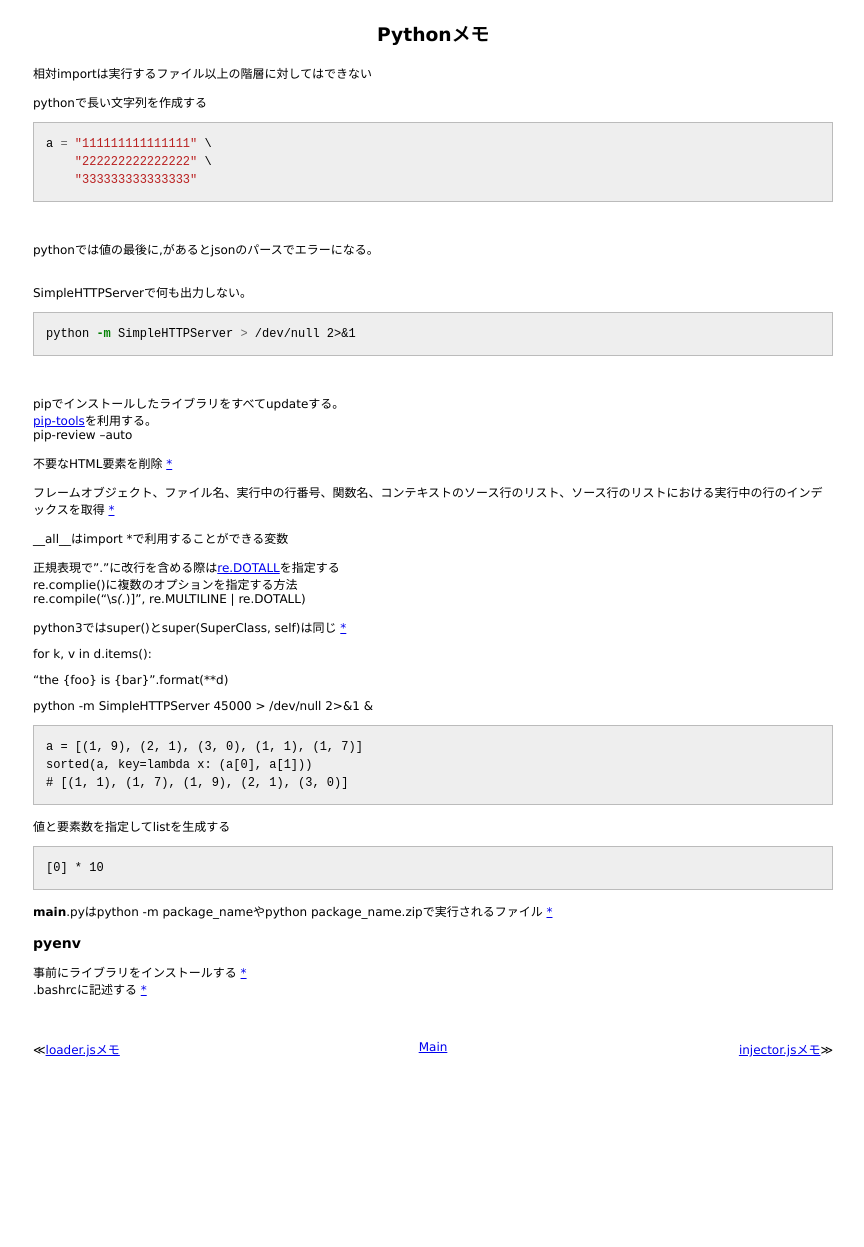
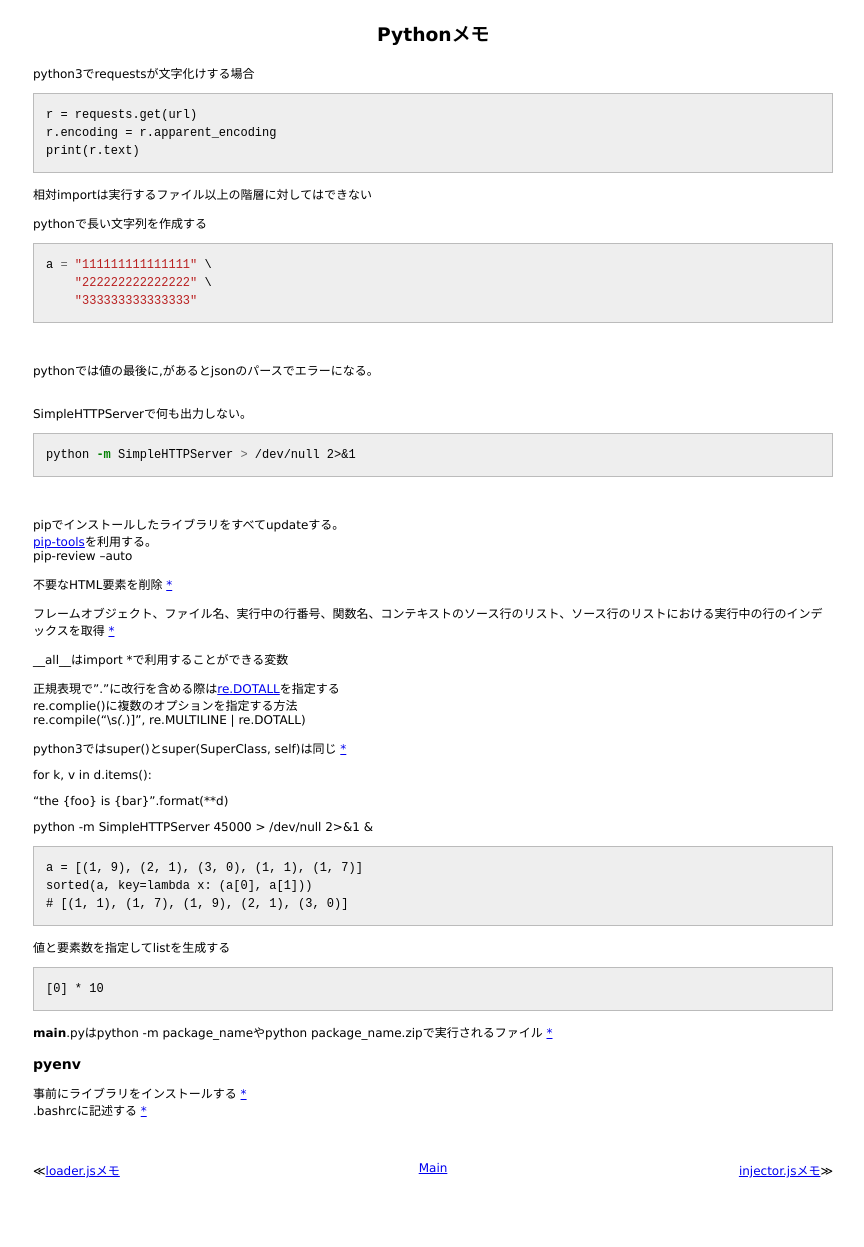
Before and after one commit to 38elements/38elements.github.com, a Jekyll site: the page built from _posts/2014-7-2-python.md, in a window 1280 px wide. Shown: the whole page, without its empty margins (207-1071 px from the left). Built offline with Jekyll 4.4.1, drawn with Linux system fonts in a browser that asks for light colours; before the commit the page ends 1126 px from its top, so only the background shows below that.

Commit message:
Update 2014-7-2-python.md

````diff
--- a/_posts/2014-7-2-python.md
+++ b/_posts/2014-7-2-python.md
@@ -2,6 +2,16 @@
 layout: posts
 title: Pythonメモ
 ---
+python3でrequestsが文字化けする場合
+
+```
+r = requests.get(url)
+r.encoding = r.apparent_encoding
+print(r.text)
+```
+
+
+
 相対importは実行するファイル以上の階層に対してはできない
 
 pythonで長い文字列を作成する
````
